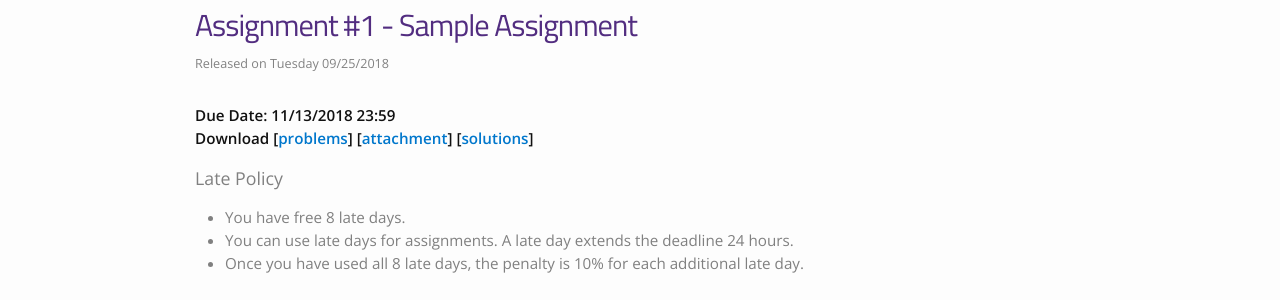
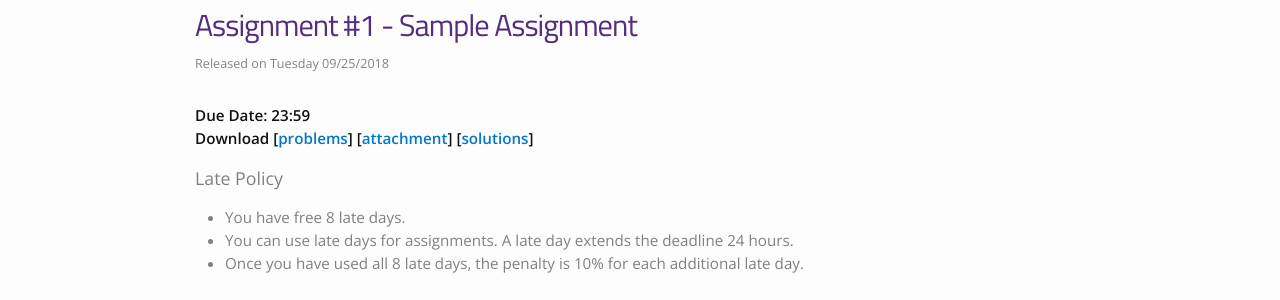
Before and after one commit to kazemnejad/jekyll-course-website-template, a Jekyll site: the page built from _assignments/01_sample_assignment.md, in a window 1280 px wide. Shown: the part 168-468 px from the top of the page. Built offline with Jekyll 4.4.1, drawn with Linux system fonts in a browser that asks for light colours; nearby versions of some CDN libraries.

Commit message:
Update to Version 2.0

```diff
--- a/_layouts/assignment.html
+++ b/_layouts/assignment.html
@@ -10,8 +10,8 @@ title: page.title
   </header>
 
   <div>
-    {% if page.due %}
-    <span style="font-weight: bold">Due Date: {{ page.due | date: site.dateformat }} {{ page.due | date: "%H:%M" }}</span>
+    {% if page.due_event %}
+    <span style="font-weight: bold">Due Date: {{ page.due | date: site.dateformat }} {{ page.due_event.date | date: "%H:%M" }}</span>
     {% endif %}
     <p style="font-weight: bold">Download
       {% if page.pdf %}
--- a/_layouts/schedule.html
+++ b/_layouts/schedule.html
@@ -16,8 +16,12 @@ layout: default
             <div class="col col-2">Description</div>
             <div class="col col-4">Course Material</div>
         </li>
+
+        {% assign all_assignment_dues = site.assignments | map: "due_event" %}
+
         {% assign all_events = site.events | concat: site.lectures %}
         {% assign all_events = all_events | concat: site.assignments %}
+        {% assign all_events = all_events | concat: all_assignment_dues %}
         {% assign all_events_sorted = all_events | sort: 'date' %}
 
         {% for event in all_events_sorted %}
```
Also changed, not shown: _assignments/01_sample_assignment.md (+4 -1 lines), _events/sample_due.md (+2 -2 lines).
